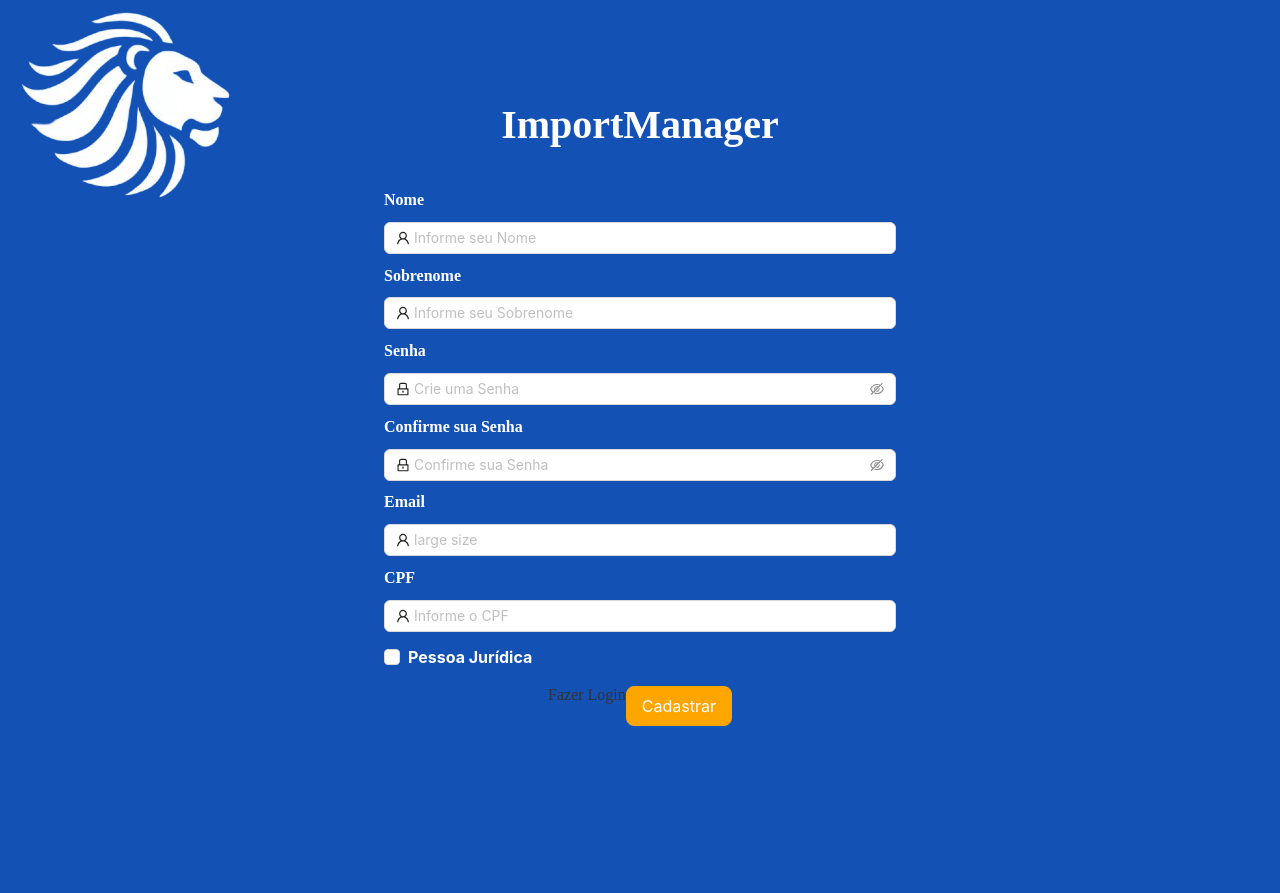
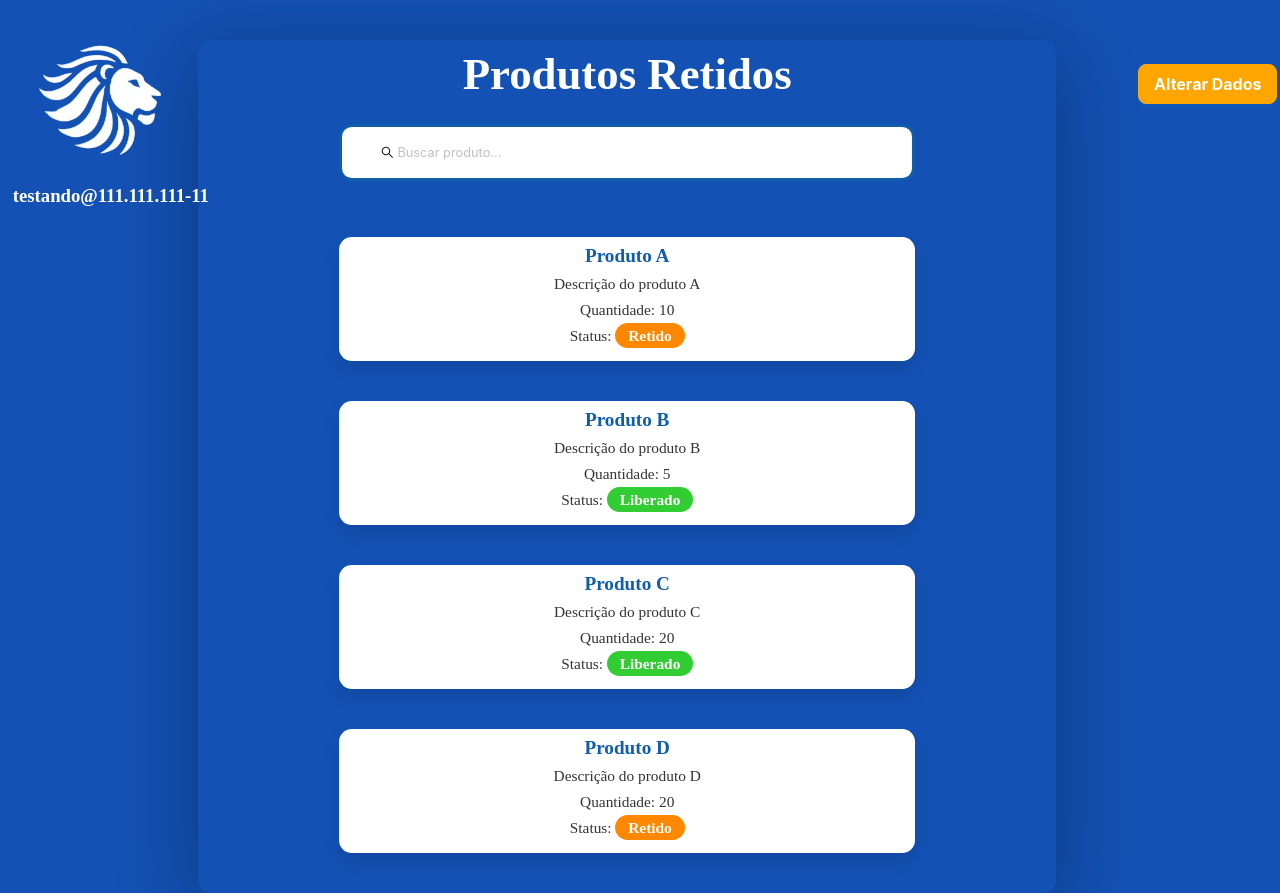
Before and after one commit to unclWill/ImportManager, a React (Create React App) app in the folder CLIENT/import-manager/: page / in a window 1280 px wide. Before the commit the page ends 800 px from the top, so only its background shows below. Built offline with nearby package versions, Linux system fonts and the light colour scheme; a web font is replaced by a local one.

Commit message:
Botões na tela principal

```diff
--- a/CLIENT/import-manager/src/App.js
+++ b/CLIENT/import-manager/src/App.js
@@ -1,10 +1,14 @@
+import AuthProvider from "./components/context/AuthProvider";
 import RegisterRetainedProduct from "./components/view/RegisterRetainedProduct";
 import RegisterView from "./components/view/RegisterView";
+import RetainedProductsView from "./components/view/RetainedProductsView";
 
 function App() {
   return (
     <div>
-      <RegisterView />
+      <AuthProvider>
+        <RetainedProductsView />
+      </AuthProvider>
     </div>
   );
 }
--- a/CLIENT/import-manager/src/components/context/AuthProvider.js
+++ b/CLIENT/import-manager/src/components/context/AuthProvider.js
@@ -7,7 +7,9 @@ import { jwtDecode } from "jwt-decode";
 export const AuthContext = createContext();
 
 export default function AuthProvider({ children }) {
-  const [user, setUser] = useState(new User("", "", "", "", ""));
+  const [user, setUser] = useState(
+    new User("", "testando", "111.111.111-11", "", "")
+  );
 
   async function handleLogin(doc, senha, isVitima) {
     try {
--- a/CLIENT/import-manager/src/components/service/AuthService.js
+++ b/CLIENT/import-manager/src/components/service/AuthService.js
@@ -1,6 +1,6 @@
 import axios from "axios";
 
-const URL = "http://35.215.241.37:5000";
+const URL = "http://meister.app.br:5000";
 
 async function loginService(doc, senha, isVitima) {
   const data = {
--- a/CLIENT/import-manager/src/components/view/RegisterRetainedProduct.js
+++ b/CLIENT/import-manager/src/components/view/RegisterRetainedProduct.js
@@ -1,6 +1,6 @@
 import { CheckSquareFilled, PlusOutlined } from "@ant-design/icons";
 import { Button, Flex, Form, Input, Select } from "antd";
-import React from "react";
+import React, { useContext } from "react";
 import "../../styles/styles.css";
 import "../../styles/registerRetainedProduct.css";
 
--- a/CLIENT/import-manager/src/components/view/RegisterView.js
+++ b/CLIENT/import-manager/src/components/view/RegisterView.js
@@ -63,7 +63,7 @@ export default function RegisterView() {
     registerService(newUser);
     try {
     } catch (error) {
-      alert(error.message);
+      console.log(error.message);
     }
   };
 
--- a/CLIENT/import-manager/src/components/view/RetainedProductsView.js
+++ b/CLIENT/import-manager/src/components/view/RetainedProductsView.js
@@ -1,40 +1,109 @@
-import React, { useState, useEffect } from "react";
+import React, { useState, useEffect, useContext } from "react";
 import "../../styles/retainedProducts.css";
-import { Input } from "antd";
+import { Button, Input } from "antd";
 import { SearchOutlined } from "@ant-design/icons";
+import { AuthContext } from "../context/AuthProvider";
 
 const RetainedProductsView = () => {
+  const { user } = useContext(AuthContext);
 
   const [products, setProducts] = useState([
-    { id: 1, name: "Produto A", description: "Descrição do produto A", quantity: 10, status: "Retido" },
-    { id: 2, name: "Produto B", description: "Descrição do produto B", quantity: 5, status: "Liberado" },
-    { id: 3, name: "Produto C", description: "Descrição do produto C", quantity: 20, status: "Liberado" },
-    { id: 4, name: "Produto D", description: "Descrição do produto D", quantity: 20, status: "Retido" }
+    {
+      id: 1,
+      name: "Produto A",
+      description: "Descrição do produto A",
+      quantity: 10,
+      status: "Retido",
+    },
+    {
+      id: 2,
+      name: "Produto B",
+      description: "Descrição do produto B",
+      quantity: 5,
+      status: "Liberado",
+    },
+    {
+      id: 3,
+      name: "Produto C",
+      description: "Descrição do produto C",
+      quantity: 20,
+      status: "Liberado",
+    },
+    {
+      id: 4,
+      name: "Produto D",
+      description: "Descrição do produto D",
+      quantity: 20,
+      status: "Retido",
+    },
   ]);
 
   return (
     <div className="retained-products-view">
+      <h3 className="user-info">
+        {user && user.name}@{user && user.doc}
+      </h3>
       <img src="/leao.png" alt="Logo" className="logo" />
       <h2>Produtos Retidos</h2>
       <div className="search-container">
         <Input
-            className="search-bar"
-            size="large"
-            placeholder="Buscar produto..."
-            prefix={<SearchOutlined />}
+          className="search-bar"
+          size="large"
+          placeholder="Buscar produto..."
+          prefix={<SearchOutlined />}
         />
       </div>
 
       <ul className="product-list">
         {products.map((product) => (
-          <li key={product.id} className={`product-item ${product.status.toLowerCase()}`}>
+          <li
+            key={product.id}
+            className={`product-item ${product.status.toLowerCase()}`}
+          >
             <h3>{product.name}</h3>
             <p>{product.description}</p>
             <p>Quantidade: {product.quantity}</p>
-            <p>Status: <span className={`status ${product.status.toLowerCase()}`}>{product.status}</span></p>
+            <p>
+              Status:{" "}
+              <span className={`status ${product.status.toLowerCase()}`}>
+                {product.status}
+              </span>
+            </p>
           </li>
         ))}
       </ul>
+
+      <Button
+        type="primary"
+        size="large"
+        style={{
+          backgroundColor: "#FFA500",
+          borderColor: "#FFA500",
+          fontWeight: "bold",
+          position: "absolute",
+          top: "5vw",
+          right: "0.2vw",
+        }}
+      >
+        Alterar Dados
+      </Button>
+
+      {user.role === "Admin" && (
+        <Button
+          type="primary"
+          size="large"
+          style={{
+            backgroundColor: "#FFA500",
+            borderColor: "#FFA500",
+            fontWeight: "bold",
+            position: "absolute",
+            top: "9vw",
+            right: "0.2vw",
+          }}
+        >
+          Roubar Produto do Cidadão
+        </Button>
+      )}
     </div>
   );
 };
--- a/CLIENT/import-manager/src/styles/retainedProducts.css
+++ b/CLIENT/import-manager/src/styles/retainedProducts.css
@@ -41,7 +41,6 @@
   justify-content: center;
   margin-bottom: 2vh;
 }
-
 
 .search-bar {
   padding: 2vh 3vw;
@@ -109,3 +108,10 @@
   background-color: #32cd32;
   color: white;
 }
+
+.user-info {
+  position: absolute;
+  top: 13vw;
+  left: 1vw;
+  color: #fff;
+}
```
Lines whose indentation alone changed are shown as unchanged.
